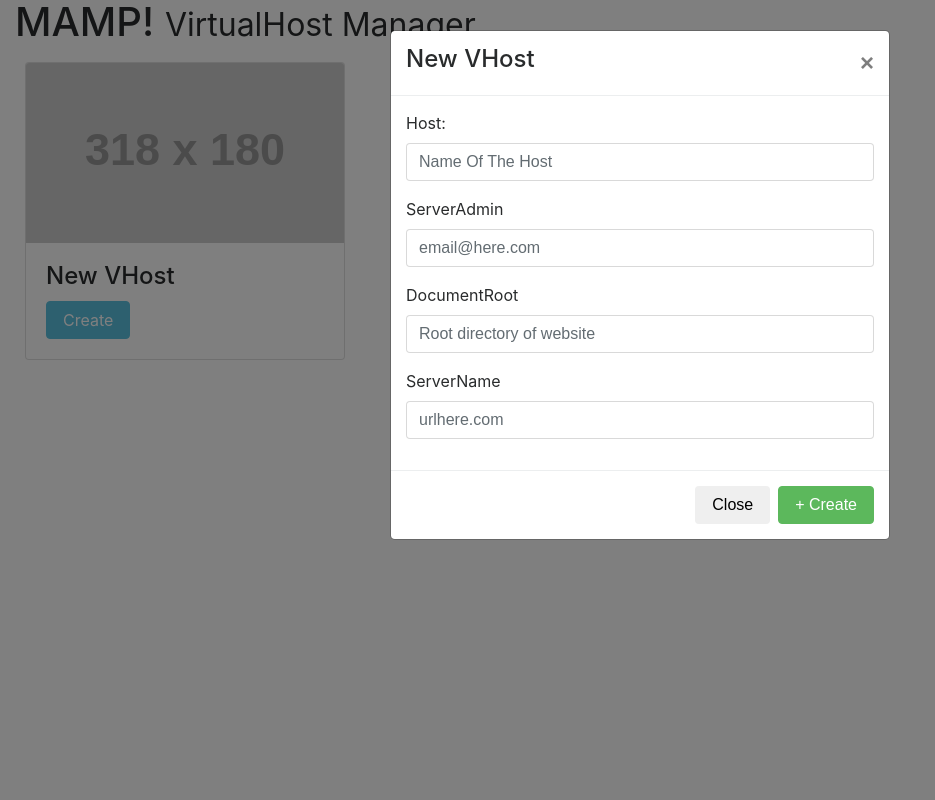
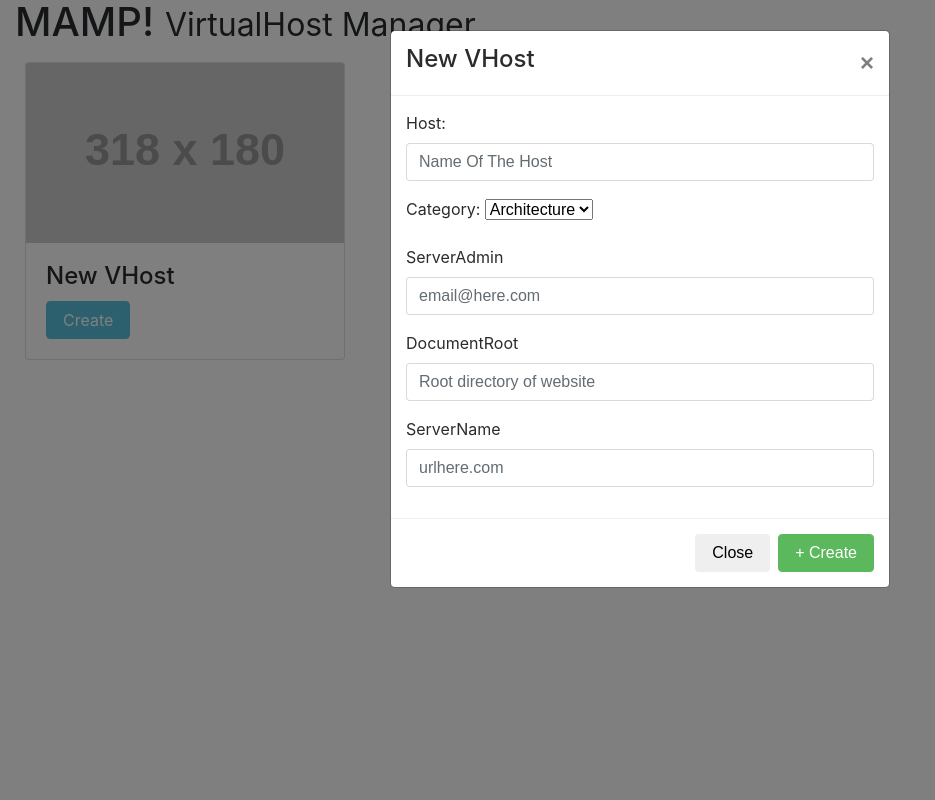
Before and after one commit to EzequielHPP/mampVhostManager, a PHP site: page / in a window 1280 px wide, after a click on "Create". Shown: the whole page, without its empty margins (0-935 px from the left). Run offline with PHP 8.4, Linux system fonts and the light colour scheme; grey boxes labelled with a size stand in for pictures from a placeholder-image service; some libraries are stand-ins or nearby versions.

Commit message:
Added categories to websites

```diff
--- a/actions.php
+++ b/actions.php
@@ -47,7 +47,7 @@ if(isset($_GET['updatehosts'])){
     if(is_array($postArray)){
         $template = file_get_contents($vhostsTemplateFolder . 'vconf.template.conf');
         foreach($postArray as $vHost){
-            $template .= "\n" . '# ' . $vHost->hostname . ' | '. ((property_exists($vHost,'category'))?$vHost->category:'') . "\n";
+            $template .= "\n" . '# ' . $vHost->hostname . ' | '. $vHost->category . "\n";
             $template .= '<VirtualHost *:80>' . "\n";
             $template .= "    " . 'ServerAdmin ' . $vHost->ServerAdmin . "\n";
             $template .= "    " . 'DocumentRoot "' . $vHost->DocumentRoot . '"' . "\n";
--- a/index.php
+++ b/index.php
@@ -6,6 +6,9 @@ $docroot = '/Applications/MAMP/htdocs/Sites/';
 $vhostsFileName = 'httpd-vhosts.conf';
 
 $vhostsFile = file_get_contents($vhostsLocation . $vhostsFileName);
+
+$categories = ['nature', 'tech', 'arch', 'animals', 'people'];
+$categoriesNames = ['Nature', 'Technology', 'Architecture', 'Animals', 'People'];
 
 if ($vhostsFile != '') {
     if (strpos($vhostsFile, '#START WEBSITES HERE') !== false) {
@@ -18,18 +21,20 @@ if ($vhostsFile != '') {
         foreach ($array as $host) {
             $title = substr($host, 0, strpos($host, '<'));
             $category = '';
-            if(strpos($title,'|') > 0){
-                $split = explode('|',$title);
-                $title = $split[0];
-                $category = $split[1];
+            if (strpos($title, '|') > 0) {
+                $split = explode('|', $title);
+                $title = trim($split[0]);
+                $category = trim($split[1]);
             }
             $hostDataSplit = explode('<VirtualHost *:80>', $host);
             if (isset($hostDataSplit[1])) {
-                $hostData = '<VirtualHost *:80>' . $hostDataSplit[1];
+                $hostData = array('data' => array(), 'html' => '<VirtualHost *:80>' . $hostDataSplit[1]);
             } else {
-                $hostData = $hostDataSplit;
+                $hostData = array('data' => array(), 'html' => $hostDataSplit);
             }
 
+            $hostData['data']['title'] = $title;
+            $hostData['data']['category'] = $category;
 
 
             $hosts[$title] = $hostData;
@@ -72,8 +77,11 @@ $sections = array(
     <div class="row">
         <div class="col-sm-12">
             <?php
-            foreach ($hosts as $host => $data) {
+            foreach ($hosts as $host => $tmpData) {
                 if ($host != '' && trim($host) != 'MAMP Admin') {
+
+                    $data = $tmpData['html'];
+
                     $currentSections = array();
                     $data = str_replace(' common', '', $data);
                     $data = str_replace('</VirtualHost>', '', $data);
@@ -105,9 +113,12 @@ $sections = array(
                         $img = 'sepia';
                     }
 
-                    $tmp = rand(0, 2);
-                    $array = ['nature', 'tech', 'arch'];
-                    $what = $array[$tmp];
+                    $tmp = rand(0, sizeof($categories) - 1);
+                    if (in_array($tmpData['data']['category'], $categories)) {
+                        $what = $tmpData['data']['category'];
+                    } else {
+                        $what = $categories[$tmp];
+                    }
 
                     ?>
                     <div class="card" style="width: 20rem; float:left; margin:10px;">
@@ -135,6 +146,21 @@ $sections = array(
                                                 Host:
                                             </label>
                                             <input type="text" class="form-control" id="hostname" name="hostname" value="<?php echo trim($host); ?>"/>
+                                        </div>
+                                        <div class="form-group">
+
+                                            <label for="category">
+                                                Category:
+                                            </label>
+                                            <select name="category">
+                                                <?php
+                                                foreach ($categories as $index => $value) {
+                                                    ?>
+                                                    <option value="<?php echo $value; ?>" <?php if($tmpData['data']['category'] == $value){ echo 'selected="selected"'; }; ?>><?php echo $categoriesNames[$index]; ?></option>
+                                                    <?php
+                                                };
+                                                ?>
+                                            </select>
                                         </div>
                                         <?php
                                         foreach ($sections as $section => $placeholder) {
@@ -166,9 +192,6 @@ $sections = array(
                 }
             };
 
-            $tmp = rand(0, 2);
-            $array = ['nature', 'tech', 'arch'];
-            $what = $array[$tmp];
             ?>
             <div class="card" style="width: 20rem; float:left; margin:10px;">
                 <img class="card-img-top" src="http://placehold.it/318x180?text=New+VHost" alt="Card image cap">
@@ -193,6 +216,17 @@ $sections = array(
                                         Host:
                                     </label>
                                     <input type="text" class="form-control" id="hostname" name="hostname" value="" placeholder="Name Of The Host"/>
+                                </div>
+                                <div class="form-group">
+
+                                    <label for="category">
+                                        Category:
+                                    </label>
+                                    <select name="category">
+                                        <option value="arch">Architecture</option>
+                                        <option value="tech">Technology</option>
+                                        <option value="nature">Nature</option>
+                                    </select>
                                 </div>
                                 <?php
                                 foreach ($sections as $section => $placeholder) {
--- a/js/main.js
+++ b/js/main.js
@@ -50,8 +50,6 @@ function updateAllvHosts(){
     var data = {
         "content": JSON.stringify(json)
     };
-
-    console.log(data);
 
     $.ajax({
         type: "POST",
@@ -120,6 +118,13 @@ function buildJson(justNewHost) {
                 tmpvhost[$(this).attr('name')] = $(this).val();
             }
         });
+        $(this).find('select').each(function(){
+            if($(this).find(":selected").val() != ''){
+                tmpvhost[$(this).attr('name')] = $(this).find(":selected").val();
+            }
+        });
+
+        console.log(tmpvhost);
 
         if(!justNewHost && tmpvhost['hostname'] != undefined){
             json.push(tmpvhost);
```
